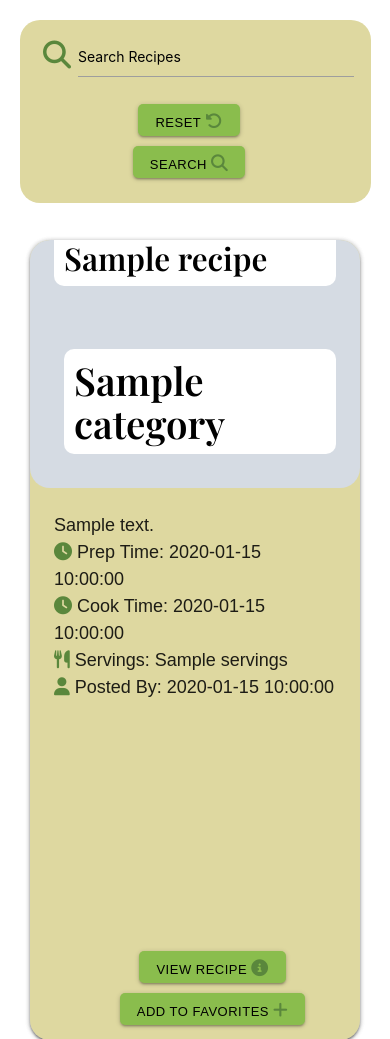
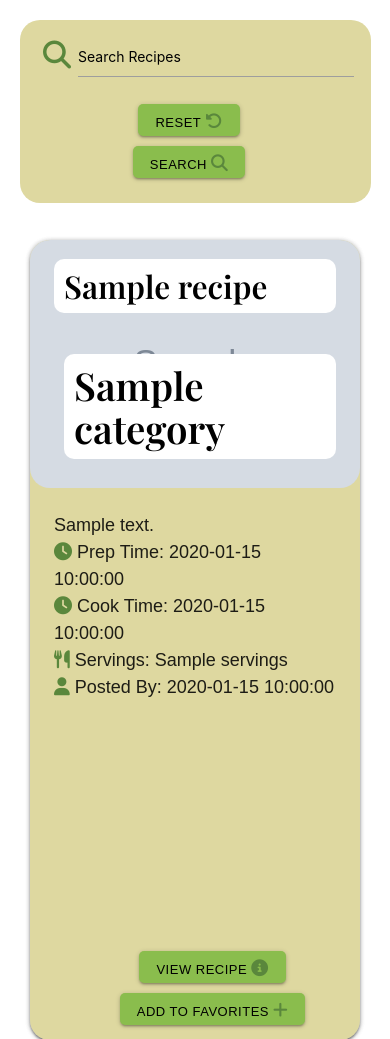
Before and after one commit to Jaycode88/veg-centric-msp3, a Flask app: page / in a window 390 px wide. Shown: the part 1542-2581 px from the top of the page. Run offline with Flask 3, Linux system fonts and the light colour scheme; grey boxes marked "Sample" are stand-in pictures; a database or web service that is not in the repository returns one stand-in record (values such as "Sample title"); some libraries are stand-ins or nearby versions; some web fonts are replaced.

Commit message:
Edit card titles for responsivness

```diff
--- a/static/css/style.css
+++ b/static/css/style.css
@@ -214,7 +214,8 @@ p, li, .alice {
   background-color:  #fff;
   color: #000;
   border-radius: 10px;
-  margin-bottom: 10px;
+  margin-top: 5px;
+  margin-bottom: 5px;
   margin-left: 10px;
   padding: 10px;
 }
```
